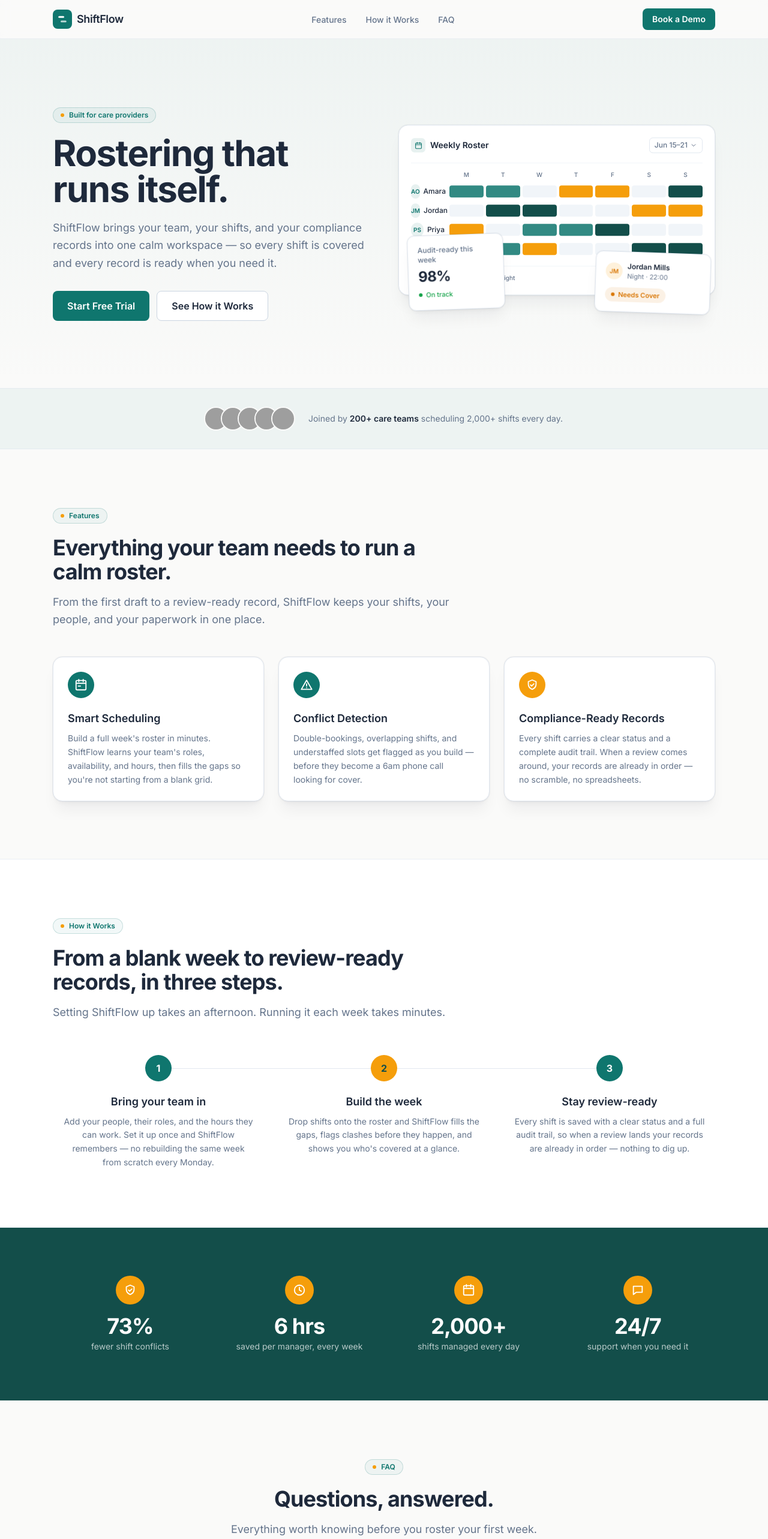
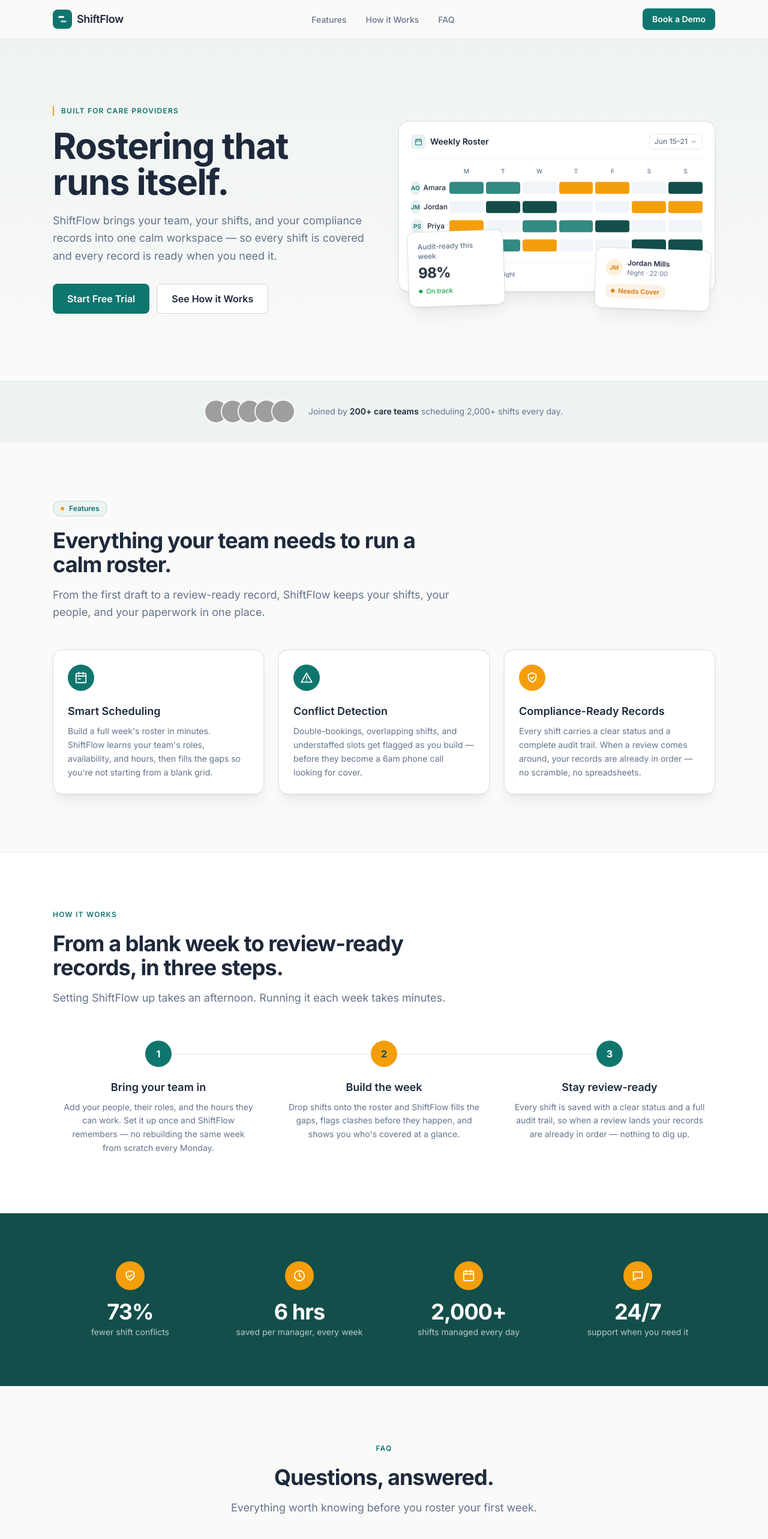
Before and after one commit to charlesalo/shiftflow-rostering, a Next.js app: page / in a window 1280 px wide. Shown: the top 2566 px of the page at 60% size. Built offline with nearby package versions, Linux system fonts and the light colour scheme; grey boxes are pictures that could not be loaded.

Commit message:
style: replace pill-and-dot eyebrow labels with plain text and hero accent bar

```diff
--- a/components/landing/FAQ.js
+++ b/components/landing/FAQ.js
@@ -1,7 +1,6 @@
 "use client";
 
 import { useState } from "react";
-import Badge from "@/components/ui/Badge";
 
 const FAQS = [
   {
@@ -33,9 +32,9 @@
     <section id="faq" className="scroll-mt-16">
       <div className="mx-auto max-w-3xl px-5 py-20 sm:px-6 lg:py-24">
         <div className="text-center">
-          <Badge tone="primary" size="md" dot>
+          <p className="text-xs font-semibold uppercase tracking-widest text-primary">
             FAQ
-          </Badge>
+          </p>
           <h2 className="mt-5 text-3xl font-bold tracking-tight text-text sm:text-4xl">
             Questions, answered.
           </h2>
--- a/components/landing/Hero.js
+++ b/components/landing/Hero.js
@@ -134,9 +134,9 @@
       <div className="mx-auto grid max-w-6xl items-center gap-12 px-5 py-16 sm:px-6 sm:py-20 lg:grid-cols-2 lg:gap-12 lg:py-28">
         {/* Copy */}
         <div className="max-w-xl">
-          <Badge tone="primary" size="md" dot>
+          <p className="rounded-none border-l-2 border-solid border-accent pl-3 text-xs font-semibold uppercase tracking-widest text-primary">
             Built for care providers
-          </Badge>
+          </p>
 
           <h1 className="mt-5 text-4xl font-bold leading-tight tracking-tight text-text sm:text-5xl lg:text-6xl">
             Rostering that runs itself.
--- a/components/landing/HowItWorks.js
+++ b/components/landing/HowItWorks.js
@@ -1,5 +1,3 @@
-import Badge from "@/components/ui/Badge";
-
 const STEPS = [
   {
     n: 1,
@@ -30,9 +28,9 @@
     >
       <div className="mx-auto max-w-6xl px-5 py-20 sm:px-6 lg:py-24">
         <div className="max-w-2xl">
-          <Badge tone="primary" size="md" dot>
+          <p className="text-xs font-semibold uppercase tracking-widest text-primary">
             How it Works
-          </Badge>
+          </p>
           <h2 className="mt-5 text-3xl font-bold tracking-tight text-text sm:text-4xl">
             From a blank week to review-ready records, in three steps.
           </h2>
```
